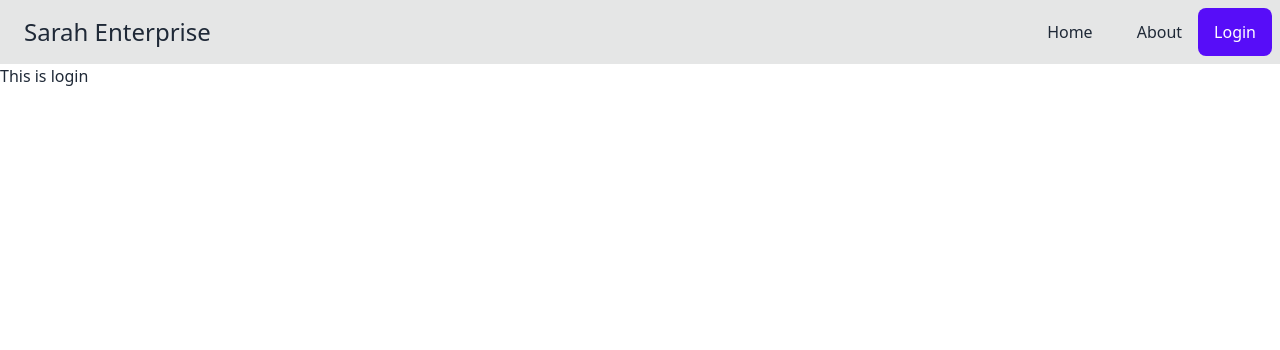
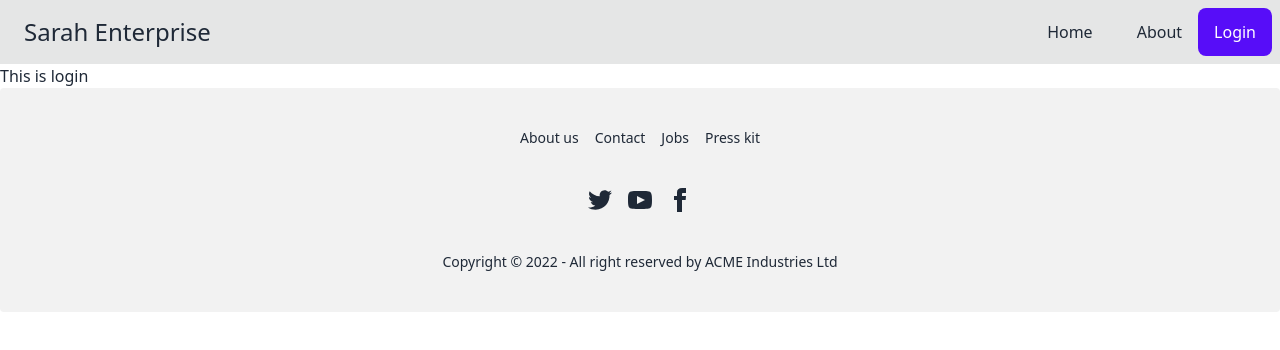
Before and after one commit to sawkotalimahmud/Full-Stack-Project-Client-Site, a React (Create React App) app: page /login in a window 1280 px wide. Shown: the top 350 px of the page. Built offline with nearby package versions, Linux system fonts and the light colour scheme.

Commit message:
Home Page Almost Done

```diff
--- a/src/App.js
+++ b/src/App.js
@@ -2,6 +2,7 @@ import { Route, Routes } from "react-router-dom";
 import About from "./Pages/About/About";
 import Home from "./Pages/Home/Home";
 import Login from "./Pages/Login/Login";
+import Footer from "./Pages/Sheard/Footer";
 import Navbar from "./Pages/Sheard/Navbar";
 
 function App() {
@@ -13,6 +14,7 @@ function App() {
         <Route path="/about" element={<About></About>}></Route>
         <Route path="/login" element={<Login></Login>}></Route>
       </Routes>
+      <Footer></Footer>
       </Navbar>
 
     </div>
--- a/src/Pages/Home/Banner.js
+++ b/src/Pages/Home/Banner.js
@@ -2,8 +2,8 @@ import React from "react";
 
 const Banner = () => {
   return (
-    <div>
-      <div class="hero min-h-screen bg-base-200">
+    <div className="mt-20" >
+      <div class="hero h-96" >
         <div class="hero-content flex-col lg:flex-row-reverse">
           <img
             src="https://i.ibb.co/yFwmjbC/Adobe-Stock-228601171-1024x553.jpg"
--- a/src/Pages/Home/BusinessSummary.js
+++ b/src/Pages/Home/BusinessSummary.js
@@ -26,7 +26,7 @@ const BusinessSummary = () => {
         <div class="divider w-10 "></div>
         <div class="divider w-5 "></div>
       </div>
-      <div className="flex justify-center gap-10 m-10">
+      <div className="grid sm:grid-cols-1 md:grid-cols-2 lg:grid-cols-4 gap-5 m-10">
         <div class="stats shadow">
           <div class="stat items-center">
             <svg
--- a/src/Pages/Home/FirstBanner.js
+++ b/src/Pages/Home/FirstBanner.js
@@ -3,12 +3,12 @@ import React from "react";
 const FirstBanner = () => {
   return (
     <div
-      class="hero min-h-screen"
+      class="hero h-96"
       style={{
-        backgroundImage: `url(https://i.ibb.co/xHS2ncT/tools-4-1600x400-e2autover-201805161212.jpg)`,
+        backgroundImage: `url(https://i.ibb.co/x5DnRDm/footer.png)`,
       }}
     >
-      <div class="hero-overlay bg-opacity-60"></div>
+      <div class="hero-overlay "></div>
       <div class="hero-content text-center text-neutral-content">
         <div class="max-w-md">
           <h1 class="mb-5 text-5xl font-bold">Let's Get A Deal</h1>
--- a/src/Pages/Home/Home.js
+++ b/src/Pages/Home/Home.js
@@ -3,6 +3,7 @@ import Banner from "./Banner";
 import BusinessSummary from "./BusinessSummary";
 import FirstBanner from "./FirstBanner";
 import Products from "./Products";
+import Reviews from "./Reviews";
 
 const Home = () => {
   return (
@@ -10,6 +11,7 @@ const Home = () => {
       <Banner></Banner>
       <Products></Products>
       <BusinessSummary></BusinessSummary>
+      <Reviews></Reviews>
       <FirstBanner></FirstBanner>
     </div>
   );
--- a/src/Pages/Home/Products.js
+++ b/src/Pages/Home/Products.js
@@ -34,7 +34,7 @@ const Products = () => {
     return (
         <div>
             <div>
-                <h2 className='text-2xl text-center'>Our Products</h2>
+                <h2 className='text-2xl text-center my-20'>Our Products</h2>
             </div>
             <div className="grid sm:grid-cols-1 md:grid-cols-2 lg:grid-cols-3 gap-5 my-28">
                 {
--- /dev/null
+++ b/src/Pages/Home/ReviewCard.js
@@ -0,0 +1,22 @@
+import React from "react";
+
+const ReviewCard = ({review}) => {
+  return (
+    <div class="card lg:max-w-lg bg-base-100 shadow-xl">
+      <figure class="px-10 pt-10">
+        <img
+          src={review.img}
+          alt="Shoes"
+          class="rounded-xl"
+        />
+      </figure>
+      <div class="card-body items-center text-center">
+        <h2 class="card-title">{review.name}</h2>
+        <p>{review.customerReview}</p>
+        <p>{review.location}</p>
+      </div>
+    </div>
+  );
+};
+
+export default ReviewCard;
--- /dev/null
+++ b/src/Pages/Home/Reviews.js
@@ -0,0 +1,46 @@
+import React from 'react';
+import ReviewCard from './ReviewCard';
+
+const Reviews = () => {
+    const reviews = [
+        {
+          _id: 1,
+          name: "Joe Biden",
+          customerReview:
+            "I have found the best product from them, they are making good quality product",
+          img: 'https://i.ibb.co/8xVByBc/people1.png',
+          location: 'California, USA'
+        },
+        {
+          _id: 2,
+          name: "Xi Jinping",
+          customerReview:
+            "The most valuable and qualityful product they made for home and any home work tool",
+          img: 'https://i.ibb.co/YN8xQT9/people2.png',
+          location: 'Beijing, China'
+        },
+        {
+          _id: 3,
+          name: "Vladimir Putin",
+          customerReview:
+            "One of the best quality product they made for home improvement tools",
+          img: 'https://i.ibb.co/8bK8T4P/people3.png',
+          location: 'Moscow, Russia'
+        },
+      ];
+    return (
+
+        <div>
+            <div>
+                <h2 className='text-2xl text-center my-20'>Our Customer Feedback</h2>
+            </div>
+            <div className="grid sm:grid-cols-1 md:grid-cols-2 lg:grid-cols-3 gap-5 my-28">
+            {
+                reviews.map(review => (<ReviewCard key={review._id} review={review}></ReviewCard>))
+            }
+        </div>
+        </div>
+    );
+};
+
+export default Reviews;
--- /dev/null
+++ b/src/Pages/Sheard/Footer.js
@@ -0,0 +1,58 @@
+import React from "react";
+
+const Footer = () => {
+  return (
+    <div>
+      <footer class="footer footer-center p-10 bg-base-200 text-base-content rounded">
+        <div class="grid grid-flow-col gap-4">
+          <a class="link link-hover">About us</a>
+          <a class="link link-hover">Contact</a>
+          <a class="link link-hover">Jobs</a>
+          <a class="link link-hover">Press kit</a>
+        </div>
+        <div>
+          <div class="grid grid-flow-col gap-4">
+            <a>
+              <svg
+                xmlns="http://www.w3.org/2000/svg"
+                width="24"
+                height="24"
+                viewBox="0 0 24 24"
+                class="fill-current"
+              >
+                <path d="M24 4.557c-.883.392-1.832.656-2.828.775 1.017-.609 1.798-1.574 2.165-2.724-.951.564-2.005.974-3.127 1.195-.897-.957-2.178-1.555-3.594-1.555-3.179 0-5.515 2.966-4.797 6.045-4.091-.205-7.719-2.165-10.148-5.144-1.29 2.213-.669 5.108 1.523 6.574-.806-.026-1.566-.247-2.229-.616-.054 2.281 1.581 4.415 3.949 4.89-.693.188-1.452.232-2.224.084.626 1.956 2.444 3.379 4.6 3.419-2.07 1.623-4.678 2.348-7.29 2.04 2.179 1.397 4.768 2.212 7.548 2.212 9.142 0 14.307-7.721 13.995-14.646.962-.695 1.797-1.562 2.457-2.549z"></path>
+              </svg>
+            </a>
+            <a>
+              <svg
+                xmlns="http://www.w3.org/2000/svg"
+                width="24"
+                height="24"
+                viewBox="0 0 24 24"
+                class="fill-current"
+              >
+                <path d="M19.615 3.184c-3.604-.246-11.631-.245-15.23 0-3.897.266-4.356 2.62-4.385 8.816.029 6.185.484 8.549 4.385 8.816 3.6.245 11.626.246 15.23 0 3.897-.266 4.356-2.62 4.385-8.816-.029-6.185-.484-8.549-4.385-8.816zm-10.615 12.816v-8l8 3.993-8 4.007z"></path>
+              </svg>
+            </a>
+            <a>
+              <svg
+                xmlns="http://www.w3.org/2000/svg"
+                width="24"
+                height="24"
+                viewBox="0 0 24 24"
+                class="fill-current"
+              >
+                <path d="M9 8h-3v4h3v12h5v-12h3.642l.358-4h-4v-1.667c0-.955.192-1.333 1.115-1.333h2.885v-5h-3.808c-3.596 0-5.192 1.583-5.192 4.615v3.385z"></path>
+              </svg>
+            </a>
+          </div>
+        </div>
+        <div>
+          <p>Copyright © 2022 - All right reserved by ACME Industries Ltd</p>
+        </div>
+      </footer>
+    </div>
+  );
+};
+
+export default Footer;
```
